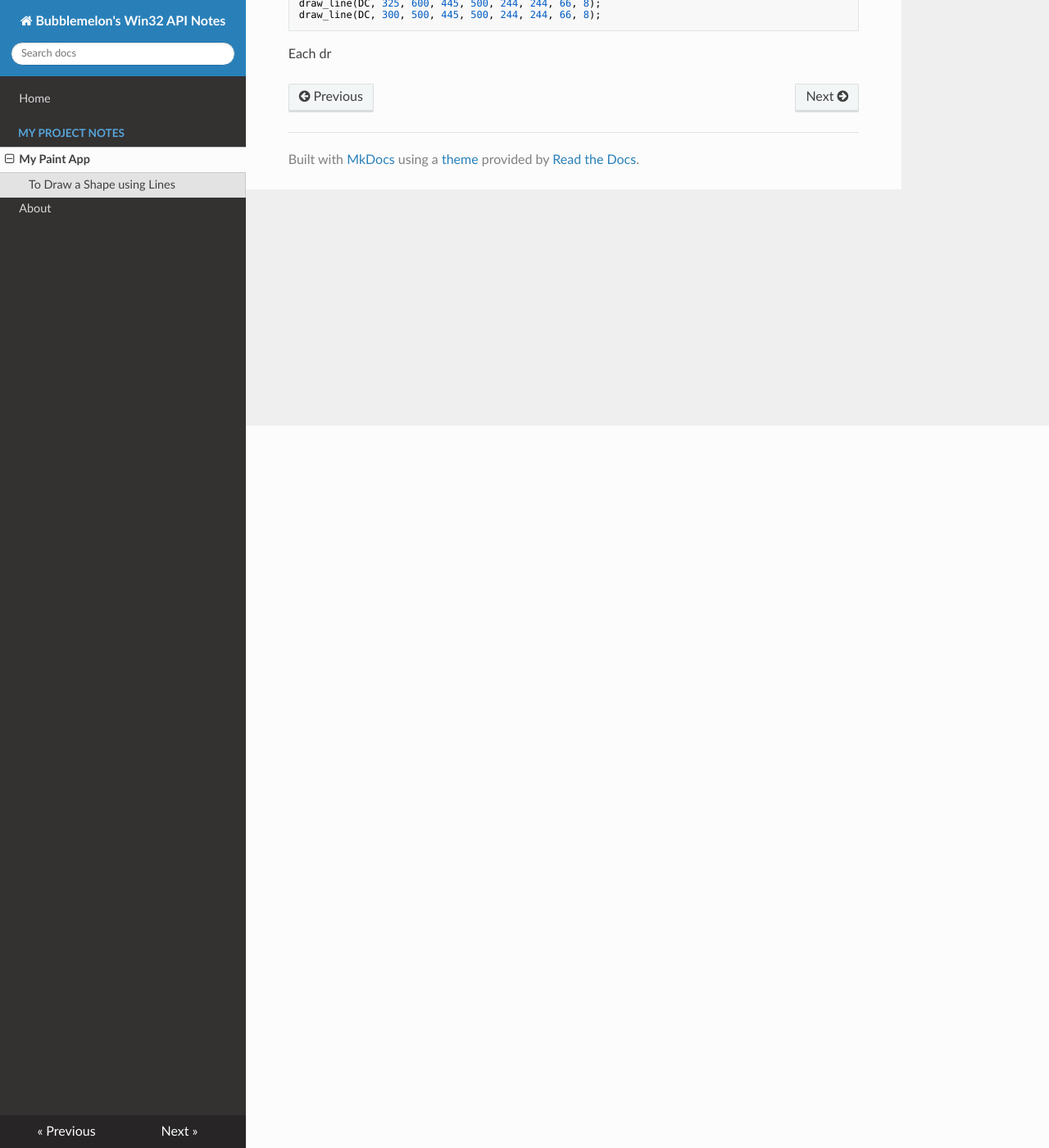
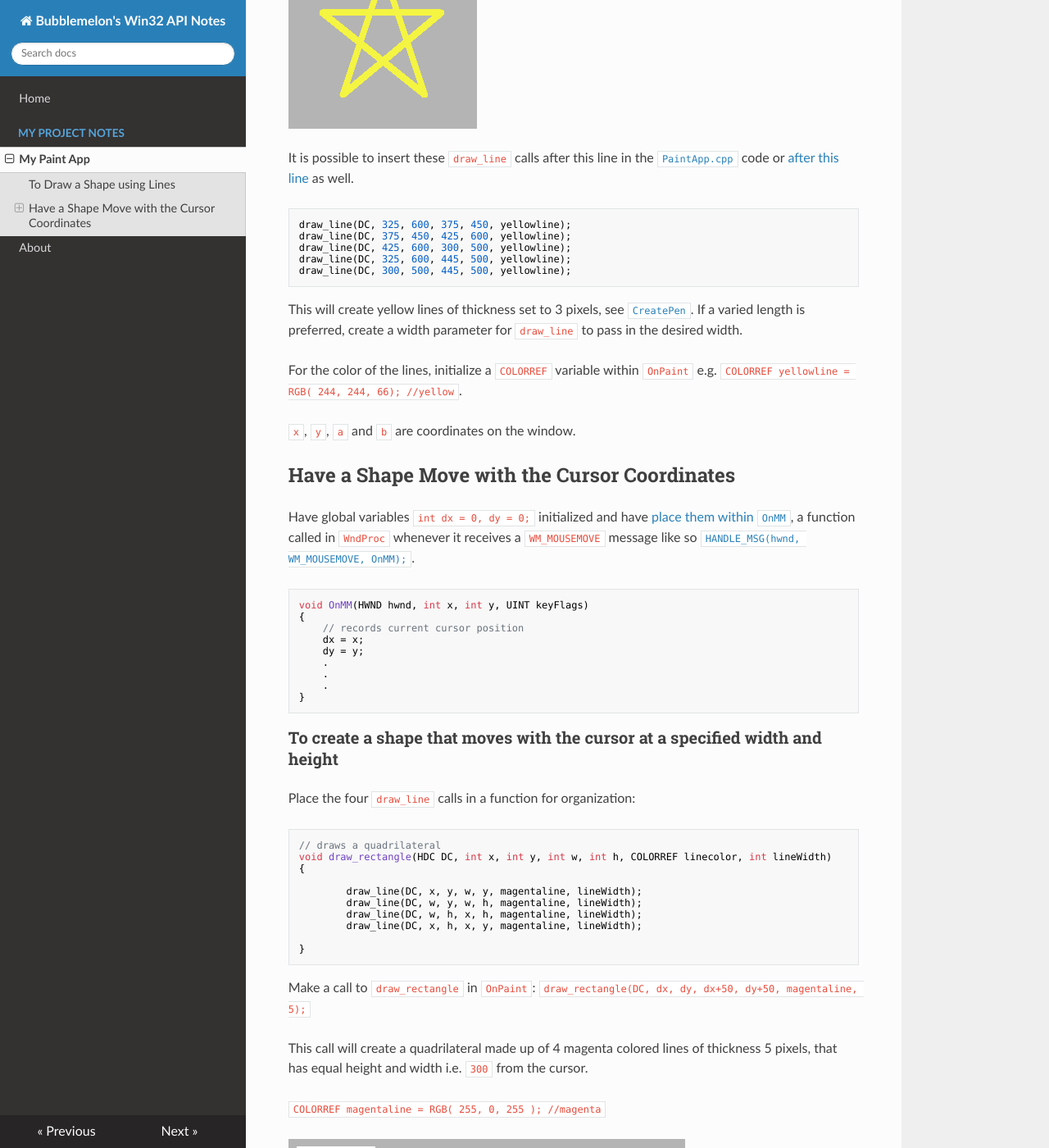
Before and after one commit to Bubblemelon/Win32-Games, an MkDocs documentation site: the page built from docs/project-notes/paintapp.md, in a window 1280 px wide and 1400 px high, scrolled down 881 px. Shown: the whole window at 82% size. Built offline with MkDocs 1.6.1, drawn with Linux system fonts in a browser that asks for light colours; nearby versions of some CDN libraries; a script that is not in the unit is left out; old or Windows-style settings are respelled for this version of MkDocs; some of the changed text lies outside the part shown.

Commit message:
add examples for paintapp.md

````diff
--- a/docs/project-notes/paintapp.md
+++ b/docs/project-notes/paintapp.md
@@ -1,15 +1,20 @@
 # Paint on Chalk Board App
 
-Contains additional notes on extending functionality of this application.
+Contains additional notes on extending the functionality of this [application](https://github.com/Bubblemelon/Win32-Games#paint-on-chalk-board-app).
 
 ## To Draw a Shape using Lines
 
-Using the `draw_line` function from [`PaintApp.cpp`](https://github.com/Bubblemelon/Win32-Games/blob/5df8d5b5c11aa795a0d35761e2ffb16d5ace6f1d/Paint-on-Chalk-Board-App/winproject/viewserver/PainApp.cpp#L349):
+Use the `draw_line` function from [`PaintApp.cpp`](https://github.com/Bubblemelon/Win32-Games/blob/5df8d5b5c11aa795a0d35761e2ffb16d5ace6f1d/Paint-on-Chalk-Board-App/winproject/viewserver/PainApp.cpp#L349):
 
 ```c
-void draw_line(HDC DC,int x, int y, int a, int b, COLORREF color)
+// Parameters:
+// Device context
+// current x, y position (could be mouse coordinates)
+// where the line should end at coordinates a, b
+// color of the line
+void draw_line(HDC DC, int x, int y, int a, int b, COLORREF color)
 {
-	// creates a logical pen that has the specified style, width and color.
+	// creates a logical pen that has the specified style, width (thickness) and color.
 	// https://docs.microsoft.com/en-us/windows/desktop/api/wingdi/nf-wingdi-createpen
 	HPEN pen = CreatePen(PS_SOLID, 3, color);
 
@@ -31,15 +36,79 @@ void draw_line(HDC DC,int x, int y, int a, int b, COLORREF color)
 
 }
 ```
-For example to draw a Star that shows up on the window, call the following lines within the `OnPaint` function after creating a compatible device context.
+For example to draw a Star that shows up on the window, call the following several `draw_line` functions within `OnPaint` after creating a compatible device context.
 
-It is possible to insert these `draw_line` calls after this line in the code on [`PaintApp.cpp`](https://github.com/Bubblemelon/Win32-Games/blob/5df8d5b5c11aa795a0d35761e2ffb16d5ace6f1d/Paint-on-Chalk-Board-App/winproject/viewserver/PainApp.cpp#L295) or [after this line](https://github.com/Bubblemelon/Win32-Games/blob/5df8d5b5c11aa795a0d35761e2ffb16d5ace6f1d/Paint-on-Chalk-Board-App/winproject/viewserver/PainApp.cpp#L321) as well.
+![Shows an image of a star shaped with yellow lines](/img/star-lines.PNG)
+
+It is possible to insert these `draw_line` calls after this line in the [`PaintApp.cpp`](https://github.com/Bubblemelon/Win32-Games/blob/5df8d5b5c11aa795a0d35761e2ffb16d5ace6f1d/Paint-on-Chalk-Board-App/winproject/viewserver/PainApp.cpp#L295) code or [after this line](https://github.com/Bubblemelon/Win32-Games/blob/5df8d5b5c11aa795a0d35761e2ffb16d5ace6f1d/Paint-on-Chalk-Board-App/winproject/viewserver/PainApp.cpp#L321) as well.
 
 ```C
-draw_line(DC, 325, 600, 375, 450, 244, 244, 66, 8);
-draw_line(DC, 375, 450, 425, 600, 244, 244, 66, 8);
-draw_line(DC, 425, 600, 300, 500, 244, 244, 66, 8);
-draw_line(DC, 325, 600, 445, 500, 244, 244, 66, 8);
-draw_line(DC, 300, 500, 445, 500, 244, 244, 66, 8);
+draw_line(DC, 325, 600, 375, 450, yellowline);
+draw_line(DC, 375, 450, 425, 600, yellowline);
+draw_line(DC, 425, 600, 300, 500, yellowline);
+draw_line(DC, 325, 600, 445, 500, yellowline);
+draw_line(DC, 300, 500, 445, 500, yellowline);
 ```
-Each dr
+
+This will create yellow lines of thickness set to 3 pixels, see [`CreatePen`](https://docs.microsoft.com/en-us/windows/desktop/api/wingdi/nf-wingdi-createpen). If a varied length is preferred, create a width parameter for `draw_line` to pass in the desired width.
+
+For the color of the lines, initialize a `COLORREF` variable within `OnPaint` e.g. `COLORREF yellowline = RGB( 244, 244, 66); //yellow`.
+
+`x`, `y`, `a` and `b` are coordinates on the window.
+
+## Have a Shape Move with the Cursor Coordinates
+
+Have global variables `int dx = 0, dy = 0;` initialized and have [place them within `OnMM`](https://github.com/Bubblemelon/Win32-Games/blob/a7b556fbd4212bbcd47b76c754c5f6c84e81f38d/Paint-on-Chalk-Board-App/winproject/viewserver/PaintApp.cpp#L180), a function called in `WndProc` whenever it receives a `WM_MOUSEMOVE` message like so [`HANDLE_MSG(hwnd, WM_MOUSEMOVE, OnMM);`](https://github.com/Bubblemelon/Win32-Games/blob/a7b556fbd4212bbcd47b76c754c5f6c84e81f38d/Paint-on-Chalk-Board-App/winproject/viewserver/PaintApp.cpp#L417).
+
+```c
+void OnMM(HWND hwnd, int x, int y, UINT keyFlags)
+{
+	// records current cursor position
+	dx = x;
+	dy = y;
+	.
+	.
+	.
+}
+```
+
+### To create a shape that moves with the cursor at a specified width and height
+
+Place the four `draw_line` calls in a function for organization:
+
+```c
+// draws a quadrilateral
+void draw_rectangle(HDC DC, int x, int y, int w, int h, COLORREF linecolor, int lineWidth)
+{
+
+		draw_line(DC, x, y, w, y, magentaline, lineWidth);
+		draw_line(DC, w, y, w, h, magentaline, lineWidth);
+		draw_line(DC, w, h, x, h, magentaline, lineWidth);
+		draw_line(DC, x, h, x, y, magentaline, lineWidth);
+
+}
+```
+
+Make a call to `draw_rectangle` in `OnPaint`:
+`draw_rectangle(DC, dx, dy, dx+50, dy+50, magentaline, 5);`
+
+This call will create a quadrilateral made up of 4 magenta colored lines of thickness 5 pixels, that has equal height and width i.e. `300` from the cursor.
+
+`COLORREF magentaline = RGB( 255, 0, 255 ); //magenta`
+
+![a shapes that moves with the cursor demo](/img/shape-moves-with-cursor-demo.gif)
+
+This call instead will vary the height and width of the quadrilateral with respect to the cursor position, where a corner of the quadrilateral will be fixed.
+
+`draw_rectangle(DC,50, 50, dx, dy, magentaline, 5);`
+
+![a shapes that changes in witdh and height with the cursor demo](/img/shape-changes-height-witdh-with-cursor-demo.gif)
+
+These `draw_line` calls creates a cross (a target mark) of 10 pixels for height and width:
+
+```
+draw_line(DC, dx - 10, dy, dx + 10, dy, 219, 139, 19, 5);
+draw_line(DC, dx, dy - 10, dx, dy + 10, 219, 139, 19, 5);
+```
+
+![a cross that moves with the cursor demo](/img/cross-moves-with-cursor-demo.gif)
````
